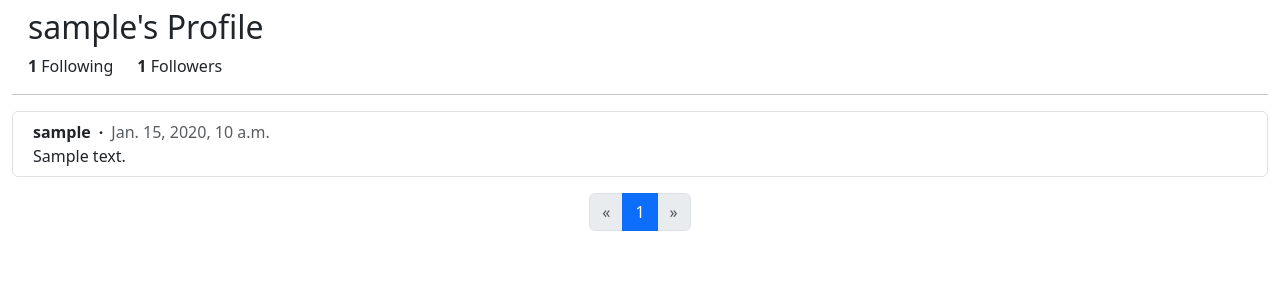
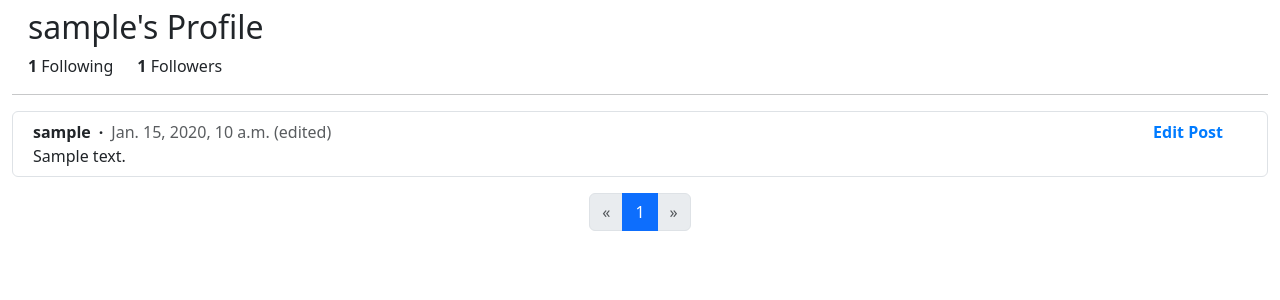
Before and after one commit to RCalvin2005/CS50Web-Network, a Django app: a page that uses network/templates/network/profile.html in a window 1280 px wide. Shown: the part 56-356 px from the top of the page. Run offline with Django 4.2, Linux system fonts and the light colour scheme; a user stored in the database is signed in; tables that the repository leaves empty hold one stand-in row (values such as "Sample post").

Commit message:
Finished adding Edit Post functionality

```diff
--- a/network/models.py
+++ b/network/models.py
@@ -11,3 +11,12 @@ class Post(models.Model):
     content = models.TextField(blank=True)
     timestamp = models.DateTimeField(auto_now_add=True)
     edited = models.BooleanField(default=False)
+
+    def serialize(self):
+        return {
+            "id": self.id,
+            "user": self.user.username,
+            "content": self.content,
+            "timestamp": self.timestamp.strftime("%b %d, %Y, %I:%M %p"),
+            "edited": self.edited
+        }
--- a/network/static/network/edit.js
+++ b/network/static/network/edit.js
@@ -18,10 +18,65 @@ function edit(event) {
     `;
 }
 
+
+function save(event) {
+    const content_div = event.target.parentElement.parentElement;
+    const post_id = content_div.parentElement.dataset.id;
+    const post_content = event.target.parentElement.previousElementSibling.value;
+
+    console.log(post_content);
+
+    // Send edited post content to server
+    fetch(`/post/${post_id}`, {
+        method: 'PUT',
+        headers: {
+            'X-CSRFToken': csrf_token,
+        },
+        body: JSON.stringify({
+            content: post_content,
+        })
+    })
+    .then(response => {
+
+        // Error occured
+        if (response.status !== 204) {
+            const error = response.json().error;
+            alert('Error:', error);
+            console.log('Error:', error);
+        } else {
+
+            // Replace content div with edited post and add (edited) status
+            content_div.innerHTML = post_content;
+            const timestamp = content_div.parentElement.querySelector(".timestamp");
+            if (! timestamp.innerText.includes("(edited)")) {
+                timestamp.innerText += " (edited)";
+            }
+        }
+    })
+}
+
+
 function cancel(event) {
     const content_div = event.target.parentElement.parentElement;
     const post_id = content_div.parentElement.dataset.id;
 
     // Fetch original post content
+    fetch(`/post/${post_id}`, {
+        method: 'GET',
+        headers: {
+            'X-CSRFToken': csrf_token,
+        },
+    })
+    .then(response => response.json())
+    .then(post => {
 
+        if (post.error) {
+            alert(post.error);
+            console.log(post.error);
+        } else {
+
+            // Replace content div with original content
+            content_div.innerHTML = post.content;
+        }
+    })
 }
--- a/network/static/network/follow.js
+++ b/network/static/network/follow.js
@@ -27,7 +27,7 @@ function follow() {
     fetch(`/profile/${follow_div.dataset.profileUser}`, {
         method: 'PUT',
         headers: {
-            'X-CSRFToken': follow_div.dataset.csrf,
+            'X-CSRFToken': csrf_token,
         },
         body: JSON.stringify({
             set_to_following: follow_div.dataset.isFollowing === "False"
--- a/network/templates/network/profile.html
+++ b/network/templates/network/profile.html
@@ -7,7 +7,7 @@
         <div class="row">
             <h2 class="col-auto">{{ profile_user }}'s Profile</h2>
             {% if user.is_authenticated and user != profile_user %}
-                <div data-is-following="{{ is_following }}" data-profile-user="{{ profile_user }}" data-csrf="{{ csrf_token }}" class="col-auto follow-div">
+                <div data-is-following="{{ is_following }}" data-profile-user="{{ profile_user }}" class="col-auto follow-div">
 
                 </div>
             {% endif %}
@@ -22,7 +22,7 @@
     <hr>
 
     {% for post in page_obj %}
-        <div class="row border rounded p-2 mx-0 mb-1">
+        <div class="row border rounded p-2 mx-0 mb-1" data-id="{{ post.id }}">
             <div class="row gap-0">
                 <div class="col-auto pe-2">
                     <a href="{% url 'profile' post.user %}" class="link-dark link-offset-2 link-underline-opacity-0 link-underline-opacity-75-hover">
@@ -30,11 +30,19 @@
                     </a>
                 </div>
                 <div class="col-auto p-0 fw-bold">·</div>
-                <div class="col-auto ps-2 text-muted">
+                <div class="col-auto ps-2 text-muted timestamp">
                     {{ post.timestamp }}
+                    {% if post.edited %}
+                        (edited)
+                    {% endif %}
                 </div>
+                {% if user == post.user %}
+                    <div class="col-auto ms-auto edit-div">
+                        <i class="fa-regular fa-pen-to-square me-1"></i>Edit Post
+                    </div>
+                {% endif %}
             </div>
-            <div>
+            <div class="content-div">
                 {{ post.content }}
             </div>
         </div>
@@ -85,5 +93,9 @@
 {% endblock %}
 
 {% block script %}
+    <script>
+        var csrf_token = '{{ csrf_token }}';
+    </script>
     <script src="{% static 'network/follow.js' %}"></script>
+    <script src="{% static 'network/edit.js' %}"></script>
 {% endblock %}
--- a/network/urls.py
+++ b/network/urls.py
@@ -11,4 +11,5 @@ urlpatterns = [
     path("new_post", views.new_post, name="new_post"),
     path("profile/<str:username>", views.profile, name="profile"),
     path("following", views.following, name="following"),
+    path("post/<int:post_id>", views.post, name="post"),
 ]
--- a/network/views.py
+++ b/network/views.py
@@ -26,6 +26,40 @@ def index(request):
         "heading": "All Posts",
         "page_obj": page_obj
     })
+
+
+def post(request, post_id):
+    """ Sends or updates post data """
+
+    try:
+        post = Post.objects.get(pk=post_id)
+    except Post.DoesNotExist:
+        return JsonResponse({"error": "Post not found."}, status=404)
+
+    # Return post data
+    if request.method == "GET":
+        return JsonResponse(post.serialize())
+
+    # Update post content
+    elif request.method == "PUT":
+        if not request.user.is_authenticated:
+            return JsonResponse({"error": f"Login in to follow other users"}, status=400)
+
+        # Reject if trying to edit other's post
+        if request.user != post.user:
+            return JsonResponse({"error": f"Cannot edit other's posts"}, status=400)
+
+        data = json.loads(request.body)
+        if data.get("content") is not None:
+            post.content = data.get("content")
+            post.edited = True
+            post.save()
+        return HttpResponse(status=204)
+
+    else:
+        return JsonResponse({
+            "error": "GET or PUT request required."
+        }, status=400)
 
 
 @login_required
```
Also changed, not shown: network/templates/network/index.html (+7 -1 lines).
